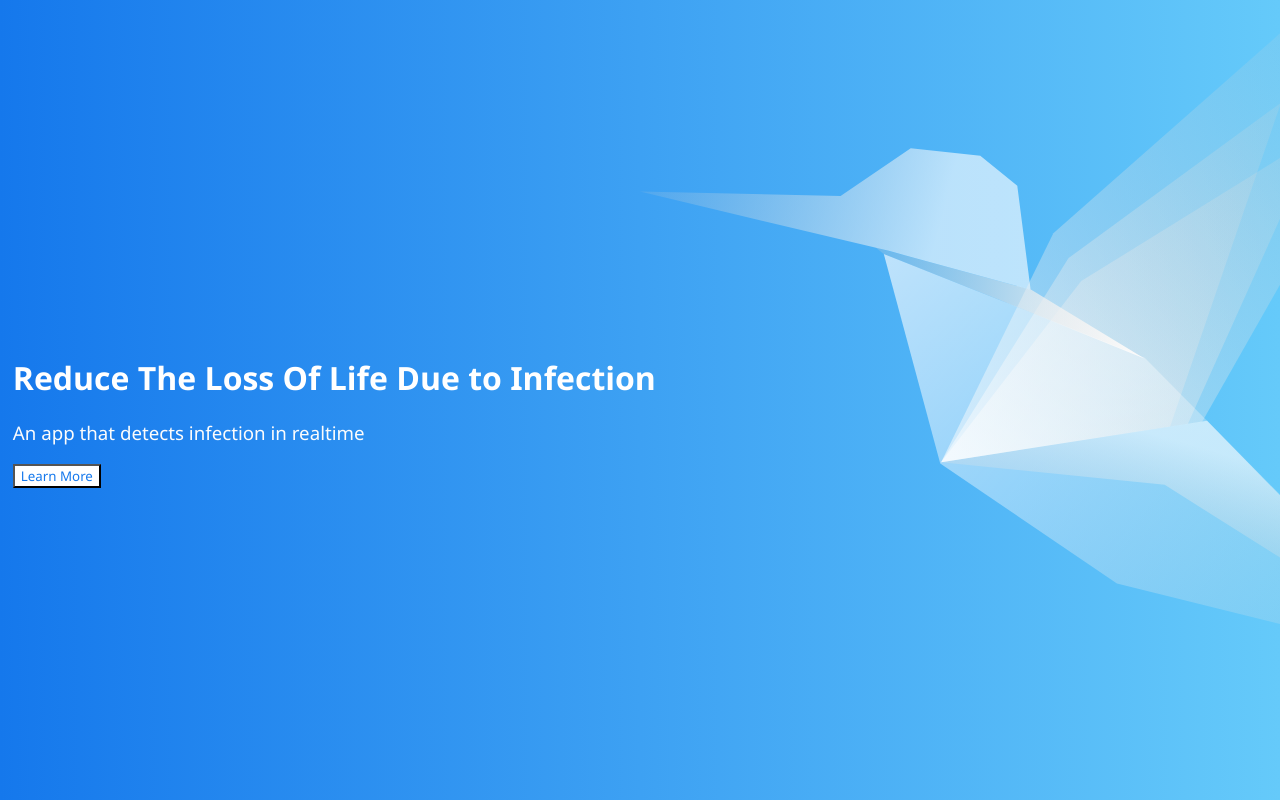
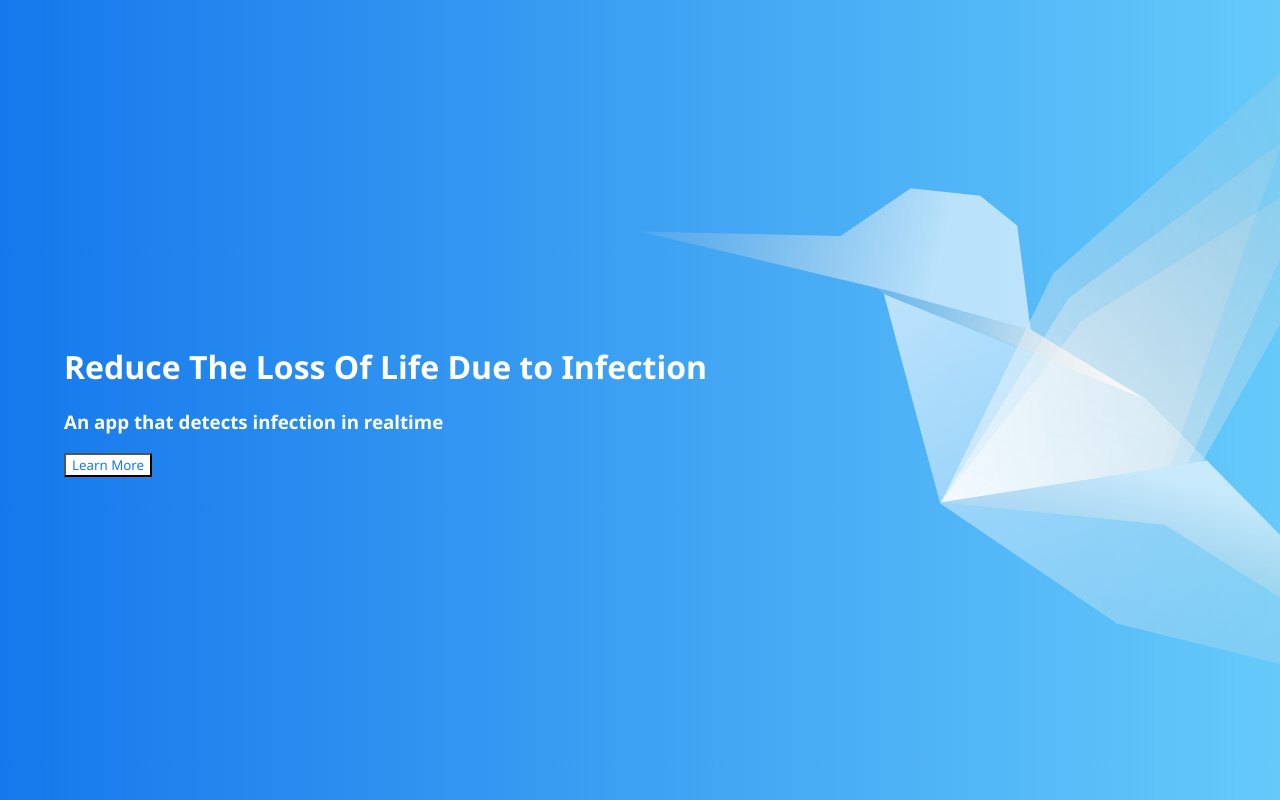
Before and after one commit to Vito-Research/Vito-Website, a React (Vite) app: page / in a window 1280 px wide. Built offline with nearby package versions, Linux system fonts and the light colour scheme.

Commit message:
Improved styles of landing page

```diff
--- a/src/_font.scss
+++ b/src/_font.scss
@@ -7,6 +7,9 @@
 *
 **/
 
+@use "./colors" as *;
+
 * {
   font-family: "Segoe UI", Tahoma, Geneva, Verdana, sans-serif;
+  color: $text-primary;
 }
--- a/src/_layout.scss
+++ b/src/_layout.scss
@@ -9,4 +9,8 @@
 **/
 
 .section {
+  width: calc(100% - 4em);
+  margin-left: 2em;
+  margin-right: 2em;
+  overflow-x: hidden;
 }
--- a/src/_util.scss
+++ b/src/_util.scss
@@ -4,3 +4,19 @@
 * A utility stylesheet which contains various useful styling functionality.
 *
 **/
+
+div.centerX {
+  display: flex;
+  justify-items: center;
+}
+
+div.centerY {
+  display: flex;
+  align-items: center;
+}
+
+div.center {
+  display: flex;
+  justify-content: center;
+  align-items: center;
+}
--- a/src/components/App.scss
+++ b/src/components/App.scss
@@ -1,24 +1,11 @@
+@use "../util";
+@use "../colors" as *;
 .App {
-  text-align: center;
+  position: absolute;
+  top: 0;
+  left: 0;
   width: 100vw;
   height: 100vh;
-  background: linear-gradient(to right, #1578ec, #65cafa);
+  background: linear-gradient(to right, $primary, $secondary);
+  overflow-x: hidden;
 }
-div.textCenter {
-  position: absolute;
-  text-align: center;
-  margin: 1%;
-}
-div.textLeft {
-  margin-top: 50%;
-  text-align: left;
-  display: inline-block;
-}
-h1 {
-  font-weight: 800;
-  color: white;
-}
-h3 {
-  font-weight: 400;
-  color: #fcfcfc;
-}
--- a/src/components/Landing.scss
+++ b/src/components/Landing.scss
@@ -1,4 +1,17 @@
 @use "../colors" as *;
+
+.landing {
+  width: 100%;
+  height: 100%;
+  display: flex;
+  flex-direction: row;
+}
+
+.landing-text {
+  flex: 1 1 50%;
+  padding: 2em;
+  align-self: center;
+}
 
 button.cta {
   color: $primary;
--- a/src/components/Landing.tsx
+++ b/src/components/Landing.tsx
@@ -4,15 +4,13 @@ import Logo from "./Logo";
 
 function Landing() {
   return (
-    <div className="App">
-      <div className="textCenter">
-        <div className="textLeft">
-          <h1>Reduce The Loss Of Life Due to Infection</h1>
-          <h3>An app that detects infection in realtime</h3>
-          <button type="button" className="cta">
-            Learn More
-          </button>
-        </div>
+    <div className="section landing">
+      <div className="landing-text">
+        <h1>Reduce The Loss Of Life Due to Infection</h1>
+        <h3>An app that detects infection in realtime</h3>
+        <button type="button" className="cta">
+          Learn More
+        </button>
       </div>
       <Logo />
     </div>
--- a/src/components/Logo.scss
+++ b/src/components/Logo.scss
@@ -1,21 +1,15 @@
-img.beatAnimation {
-  position: absolute;
-  width: 50%;
+.logo {
+  position: fixed;
+  width: 50vw;
+  right: 0;
+  top: 5%;
 }
-img.beatAnimation:focus,
-.beatAnimation:hover {
-  animation: beat 1s 1;
+
+.logo img {
+  width: 100%;
+  height: auto;
+  transition: transform 0.7s ease-out;
 }
-@keyframes beat {
-  0% {
-    transform: scale(1);
-  }
-
-  50% {
-    transform: scale(1.1);
-  }
-
-  100% {
-    transform: scale(1);
-  }
+.logo img.beatAnimation:hover {
+  transform: scale(1.1);
 }
--- a/src/index.scss
+++ b/src/index.scss
@@ -2,6 +2,7 @@
 @use "./font";
 
 body {
+  box-sizing: border-box;
   margin: 0;
   font-family: -apple-system, BlinkMacSystemFont, "Segoe UI", "Roboto", "Oxygen",
     "Ubuntu", "Cantarell", "Fira Sans", "Droid Sans", "Helvetica Neue",
```
